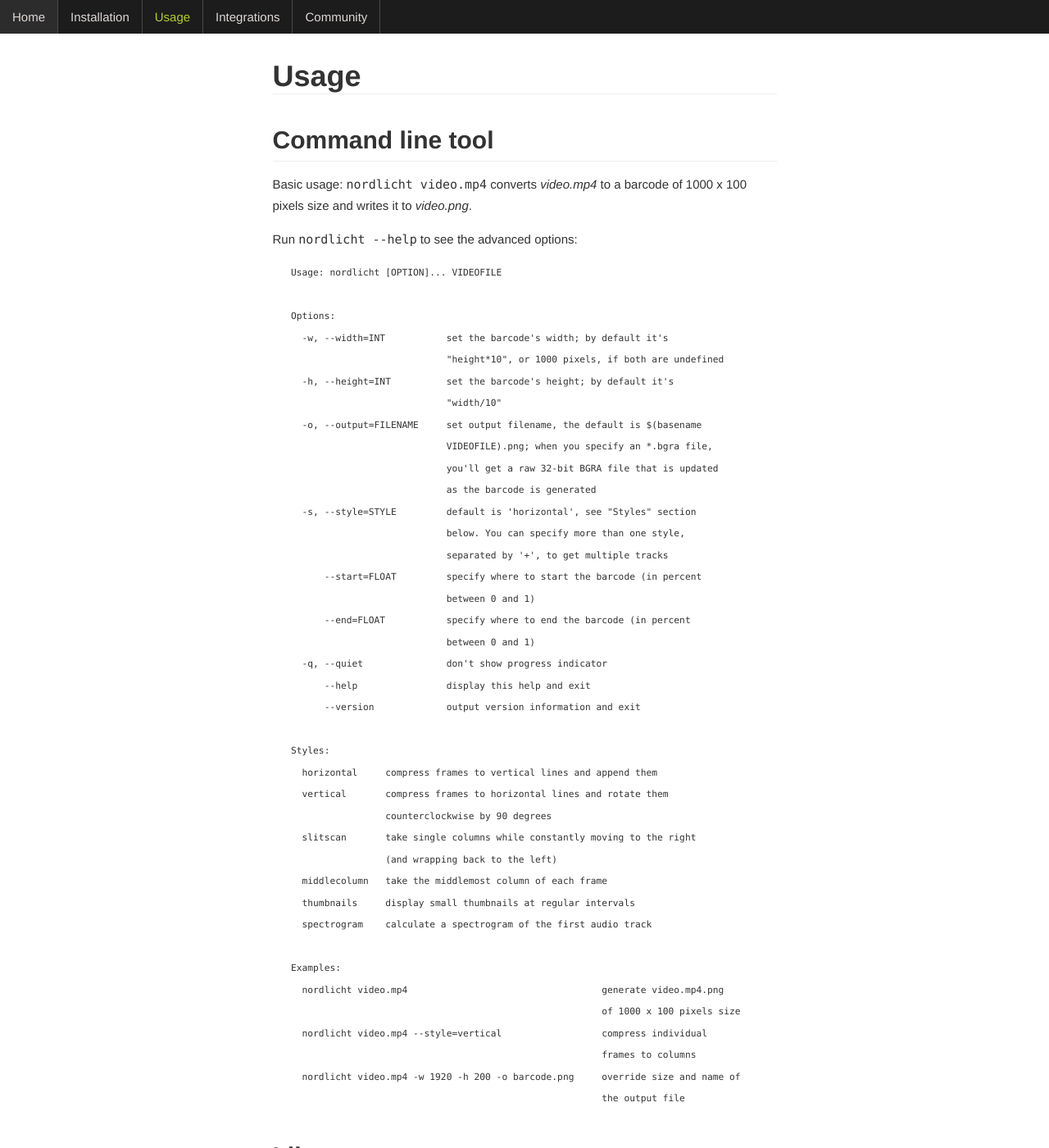
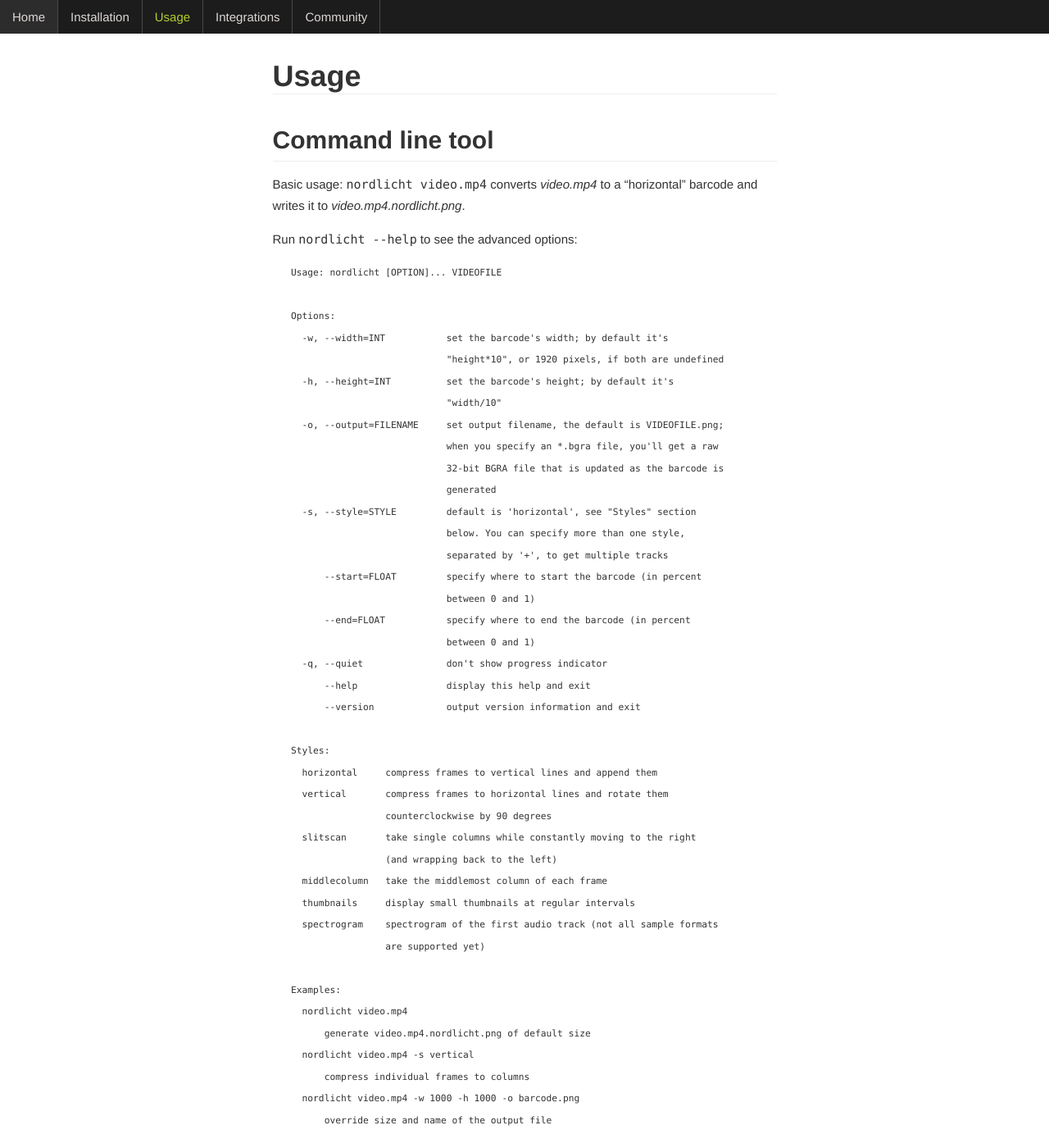
Before and after one commit to nordlicht/nordlicht.github.io, a Jekyll site: the page built from usage.md, in a window 1280 px wide and 1400 px high. Shown: the whole window at 82% size. Built offline with Jekyll 4.4.1, drawn with Linux system fonts in a browser that asks for light colours; Markdown is read by kramdown in place of the engine named in the settings.

Commit message:
Update usage page to new naming scheme

```diff
--- a/usage.md
+++ b/usage.md
@@ -6,7 +6,7 @@ permalink: /usage/
 
 ## Command line tool
 
-Basic usage: `nordlicht video.mp4` converts *video.mp4* to a barcode of 1000 x 100 pixels size and writes it to *video.png*.
+Basic usage: `nordlicht video.mp4` converts *video.mp4* to a "horizontal" barcode and writes it to *video.mp4.nordlicht.png*.
 
 Run `nordlicht --help` to see the advanced options:
 
@@ -14,13 +14,13 @@ Run `nordlicht --help` to see the advanced options:
 
     Options:
       -w, --width=INT           set the barcode's width; by default it's
-                                "height*10", or 1000 pixels, if both are undefined
+                                "height*10", or 1920 pixels, if both are undefined
       -h, --height=INT          set the barcode's height; by default it's
                                 "width/10"
-      -o, --output=FILENAME     set output filename, the default is $(basename
-                                VIDEOFILE).png; when you specify an *.bgra file,
-                                you'll get a raw 32-bit BGRA file that is updated
-                                as the barcode is generated
+      -o, --output=FILENAME     set output filename, the default is VIDEOFILE.png;
+                                when you specify an *.bgra file, you'll get a raw
+                                32-bit BGRA file that is updated as the barcode is
+                                generated
       -s, --style=STYLE         default is 'horizontal', see "Styles" section
                                 below. You can specify more than one style,
                                 separated by '+', to get multiple tracks
@@ -40,17 +40,18 @@ Run `nordlicht --help` to see the advanced options:
                      (and wrapping back to the left)
       middlecolumn   take the middlemost column of each frame
       thumbnails     display small thumbnails at regular intervals
-      spectrogram    calculate a spectrogram of the first audio track
+      spectrogram    spectrogram of the first audio track (not all sample formats
+                     are supported yet)
 
     Examples:
-      nordlicht video.mp4                                   generate video.mp4.png
-                                                            of 1000 x 100 pixels size
-      nordlicht video.mp4 --style=vertical                  compress individual
-                                                            frames to columns
-      nordlicht video.mp4 -w 1920 -h 200 -o barcode.png     override size and name of
-                                                            the output file
+      nordlicht video.mp4
+          generate video.mp4.nordlicht.png of default size
+      nordlicht video.mp4 -s vertical
+          compress individual frames to columns
+      nordlicht video.mp4 -w 1000 -h 1000 -o barcode.png
+          override size and name of the output file
 
 ## Library
 
-- API documentation: see [nordlicht.h](http://github.com/nordlicht/nordlicht/blob/master/nordlicht.h)
-- Usage examples: see [testsuite.c](http://github.com/nordlicht/nordlicht/blob/master/testsuite.c)
+- API documentation: see [nordlicht.h](http://github.com/nordlicht/nordlicht/blob/master/src/nordlicht.h)
+- Usage examples: see [testsuite.c](http://github.com/nordlicht/nordlicht/blob/master/src/testsuite.c)
```
